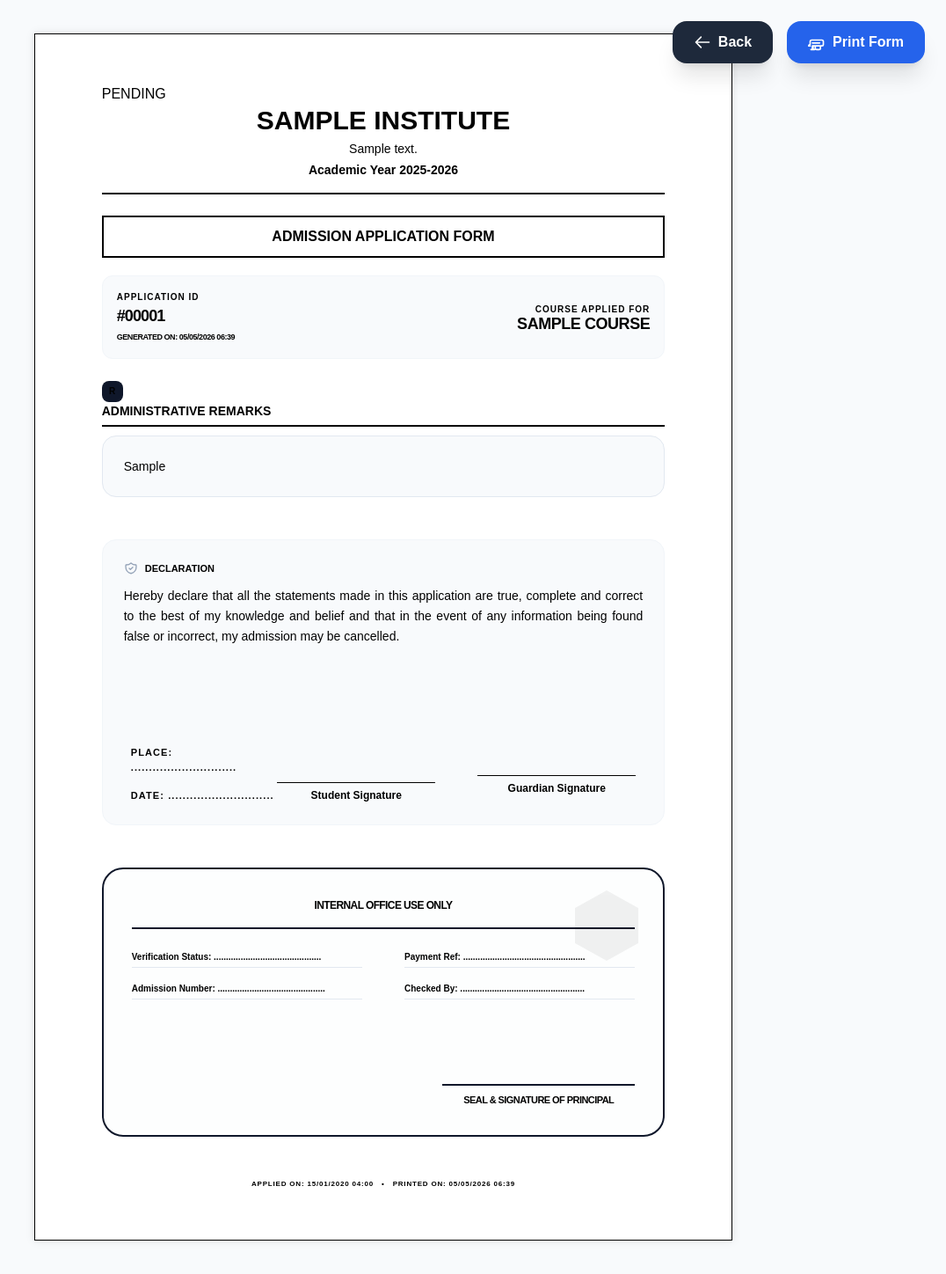
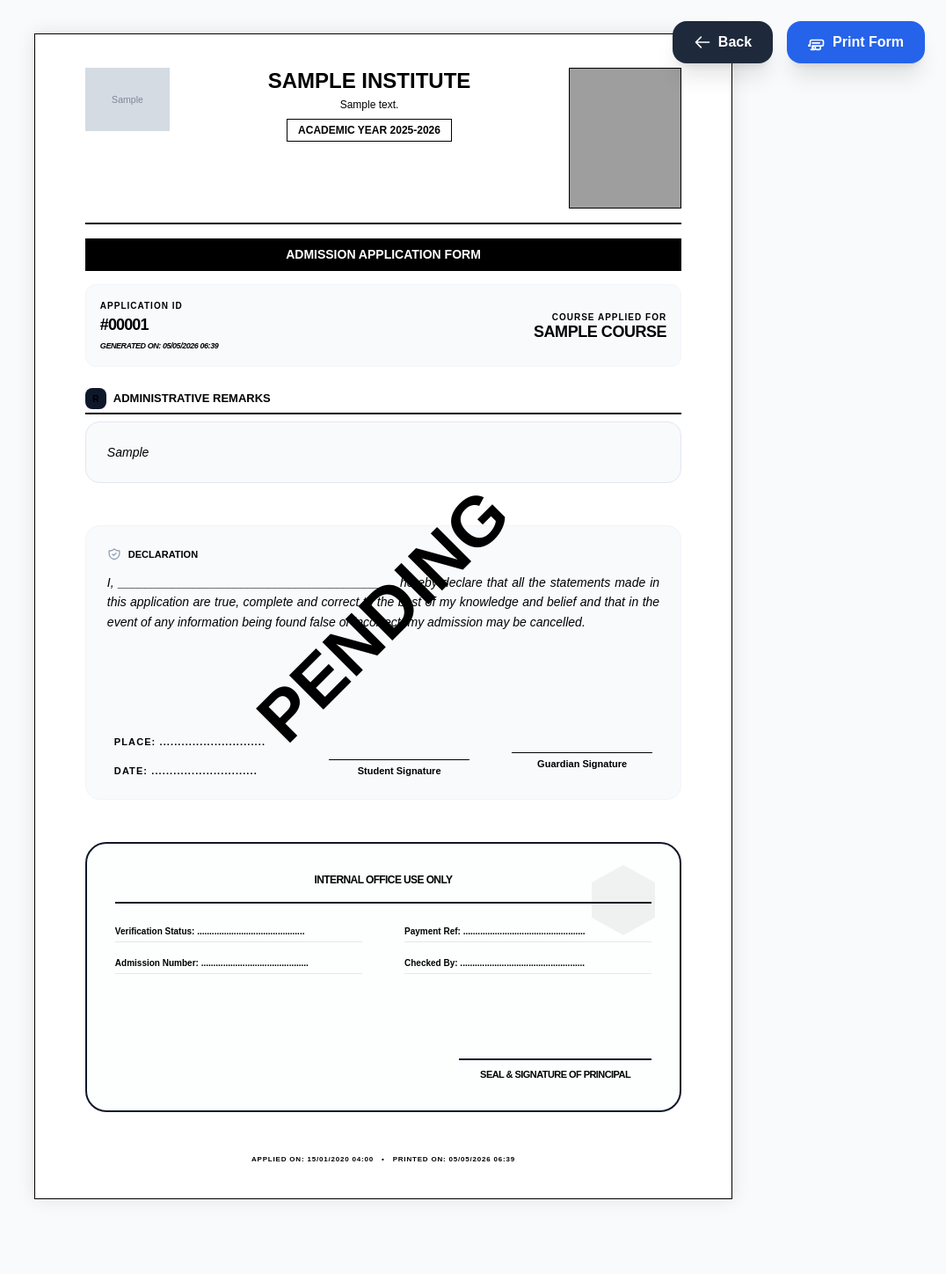
Before and after one commit to iqraait/JDT-Automation-System-, a Django app: page /view/1/ in a window 1280 px wide. Shown: the whole page at 88% size, without its empty margins (204-1280 px from the left). After the commit the page ends 1363 px from the top, so only its background shows below. Run offline with Django 5.2, Linux system fonts and the light colour scheme; a user stored in the database is signed in; tables that the repository leaves empty hold one stand-in row (values such as "Sample post"); grey boxes marked "Sample" are stand-in pictures; some libraries are stand-ins or nearby versions; grey boxes are pictures that could not be loaded.

Commit message:
Refine printable form: restored header, added manual name entry space, fixed photo/signature display, and optimized A4 layout

```diff
--- a/templates/applications/view_application.html
+++ b/templates/applications/view_application.html
@@ -10,17 +10,17 @@
         body {
             font-family: 'Arial', sans-serif;
             background-color: #f8fafc;
-            color: #000000 !important;
-            line-height: 1.4;
+            color: #000 !important;
+            line-height: 1.3;
         }
 
         .a4-page {
             width: 210mm;
             min-height: 297mm;
-            padding: 15mm 20mm;
+            padding: 10mm 15mm;
             margin: 10mm auto;
             background: white;
-            box-shadow: 0 0 10px rgba(0,0,0,0.1);
+            box-shadow: 0 0 20px rgba(0,0,0,0.1);
             position: relative;
             border: 1px solid #000;
         }
@@ -32,13 +32,13 @@
             }
             body {
                 background: white;
-                color: #000000 !important;
+                color: #000 !important;
             }
             .a4-page {
                 margin: 0;
                 box-shadow: none;
                 border: none;
-                padding: 15mm 20mm;
+                padding: 10mm 15mm;
                 page-break-after: always;
             }
             .no-print {
@@ -47,64 +47,78 @@
         }
 
         .header-bar {
-            border: 2px solid #000;
-            color: #000 !important;
-            padding: 10px;
+            background-color: #000;
+            color: #fff !important;
+            padding: 8px;
             text-align: center;
             font-weight: bold;
             text-transform: uppercase;
-            font-size: 16px;
-            margin: 20px 0;
+            font-size: 14px;
+            margin: 15px 0;
         }
 
         table {
             width: 100%;
             border-collapse: collapse;
-            margin-bottom: 15px;
+            margin-bottom: 12px;
         }
 
         th, td {
             border: 1px solid #000;
-            padding: 8px 12px;
+            padding: 6px 10px;
             text-align: left;
-            font-size: 12px;
-            color: #000000 !important;
+            font-size: 11px;
+            color: #000 !important;
             font-weight: normal !important;
             font-style: normal !important;
         }
 
         th {
-            background-color: #fff;
+            background-color: #f9fafb;
             font-weight: bold !important;
             width: 35%;
         }
 
         .section-title {
-            font-size: 14px;
+            font-size: 13px;
             font-weight: bold;
             color: #000 !important;
             text-transform: uppercase;
-            margin: 25px 0 10px 0;
+            margin: 20px 0 8px 0;
             border-bottom: 2px solid #000;
-            padding-bottom: 5px;
+            padding-bottom: 4px;
+            display: flex;
+            align-items: center;
+            gap: 8px;
         }
 
         .signature-line {
             border-top: 1px solid #000;
-            width: 180px;
-            margin-top: 50px;
+            width: 160px;
+            margin-top: 40px;
             text-align: center;
-            font-size: 12px;
+            font-size: 11px;
             font-weight: bold;
-            padding-top: 5px;
+            padding-top: 4px;
         }
 
         h1, h2, h3, h4, p, span, div {
-            color: #000000 !important;
+            color: #000 !important;
             font-family: 'Arial', sans-serif !important;
-            font-style: normal !important;
         }
-    </style>
+
+        .watermark {
+            position: absolute;
+            top: 50%;
+            left: 50%;
+            transform: translate(-50%, -50%) rotate(-45deg);
+            font-size: 80px;
+            color: rgba(0, 0, 0, 0.05);
+            pointer-events: none;
+            z-index: 0;
+            font-weight: bold;
+            text-transform: uppercase;
+        }
     </style>
 </head>
 
@@ -135,10 +149,35 @@
         <div class="watermark uppercase">{{ app.status }}</div>
 
         <!-- HEADER -->
-        <div class="text-center border-b-2 border-black pb-4 mb-6">
-            <h1 class="text-3xl font-bold uppercase">{{ app.institute.name }}</h1>
-            <p class="text-sm mt-1">{{ app.institute.address }}</p>
-            <p class="text-sm font-bold mt-1">Academic Year {{ app.academic_year|default:"2025-2026" }}</p>
+        <div class="flex justify-between items-start border-b-2 border-black pb-4 mb-4">
+            <div class="w-24">
+                {% if app.institute.logo %}
+                <img src="{{ app.institute.logo.url }}" alt="Logo" class="max-w-full h-auto">
+                {% else %}
+                <div class="w-20 h-20 bg-slate-100 flex items-center justify-center text-[10px] border border-black">LOGO</div>
+                {% endif %}
+            </div>
+            <div class="text-center flex-1 px-4">
+                <h1 class="text-2xl font-bold uppercase leading-tight">{{ app.institute.name }}</h1>
+                <p class="text-xs mt-1 font-medium">{{ app.institute.address }}</p>
+                <div class="mt-2 inline-block px-3 py-1 border border-black text-xs font-bold uppercase">
+                    Academic Year {{ app.academic_year|default:"2025-2026" }}
+                </div>
+            </div>
+            <div class="w-32">
+                {% if photo %}
+                <img src="{{ MEDIA_URL }}{{ photo }}" alt="Student Photo"
+                     class="w-32 h-40 object-cover border border-black"
+                     onerror="this.style.display='none'; this.nextElementSibling.style.display='flex';">
+                <div class="hidden w-32 h-40 border border-dashed border-black flex items-center justify-center text-center p-2">
+                    <span class="text-[9px] uppercase">Photo Missing</span>
+                </div>
+                {% else %}
+                <div class="w-32 h-40 border border-dashed border-black flex items-center justify-center text-center p-2">
+                    <span class="text-[9px] uppercase">Affix Passport Photograph</span>
+                </div>
+                {% endif %}
+            </div>
         </div>
 
         <div class="header-bar">
@@ -269,7 +308,7 @@
                 Declaration
             </h4>
             <p class="text-sm leading-relaxed text-justify italic">
-                Hereby declare that all the statements made in this application are true, complete and correct to the best of my knowledge and belief and that in the event of any information being found false or incorrect, my admission may be cancelled.
+                I, ________________________________________, hereby declare that all the statements made in this application are true, complete and correct to the best of my knowledge and belief and that in the event of any information being found false or incorrect, my admission may be cancelled.
             </p>
 
             <div class="flex justify-between items-end mt-12 px-2">
```
